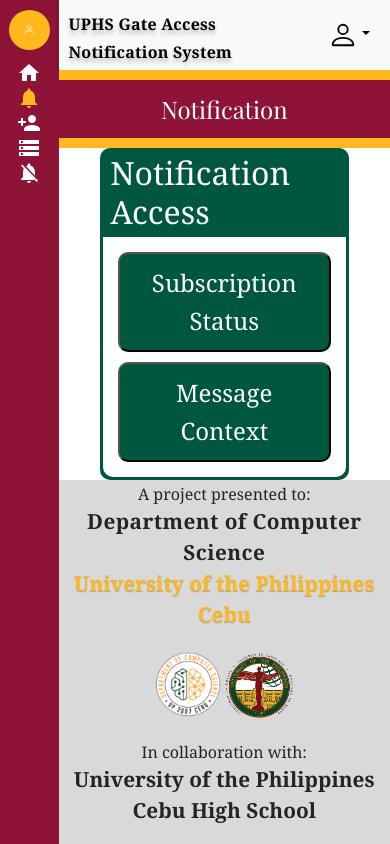
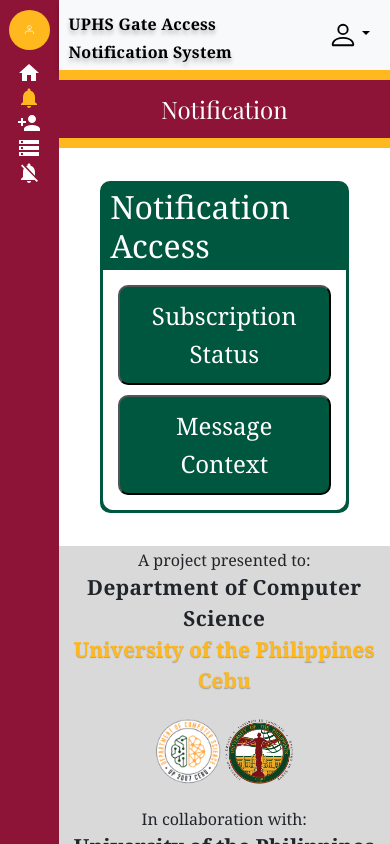
Before and after one commit to Hyper-Devs/Hyper-Devs, a React (Create React App) app in the folder client/: page /notification in a window 390 px wide. Shown: the top 844 px of the page. Built offline with nearby package versions, Linux system fonts and the light colour scheme; sample sign-in values are in the browser's storage.

Commit message:
minor fixes on notification and Dashboard

```diff
--- a/client/src/Components/Dashboard/Box.css
+++ b/client/src/Components/Dashboard/Box.css
@@ -196,7 +196,7 @@
 
 @media (max-width: 450px) {
     .entrance-exit .text {
-        font-size: 0.9rem;
+        font-size: 0.7rem;
     }
 }
 
--- a/client/src/Components/Notification/notificationBox.css
+++ b/client/src/Components/Notification/notificationBox.css
@@ -5,6 +5,8 @@
   flex-direction: column;
   align-items: center;
   justify-content: space-around;
+  padding-top: 10%;
+  padding-bottom: 10%;
 }
 
 .notifBox .notif-rectangle {
```
